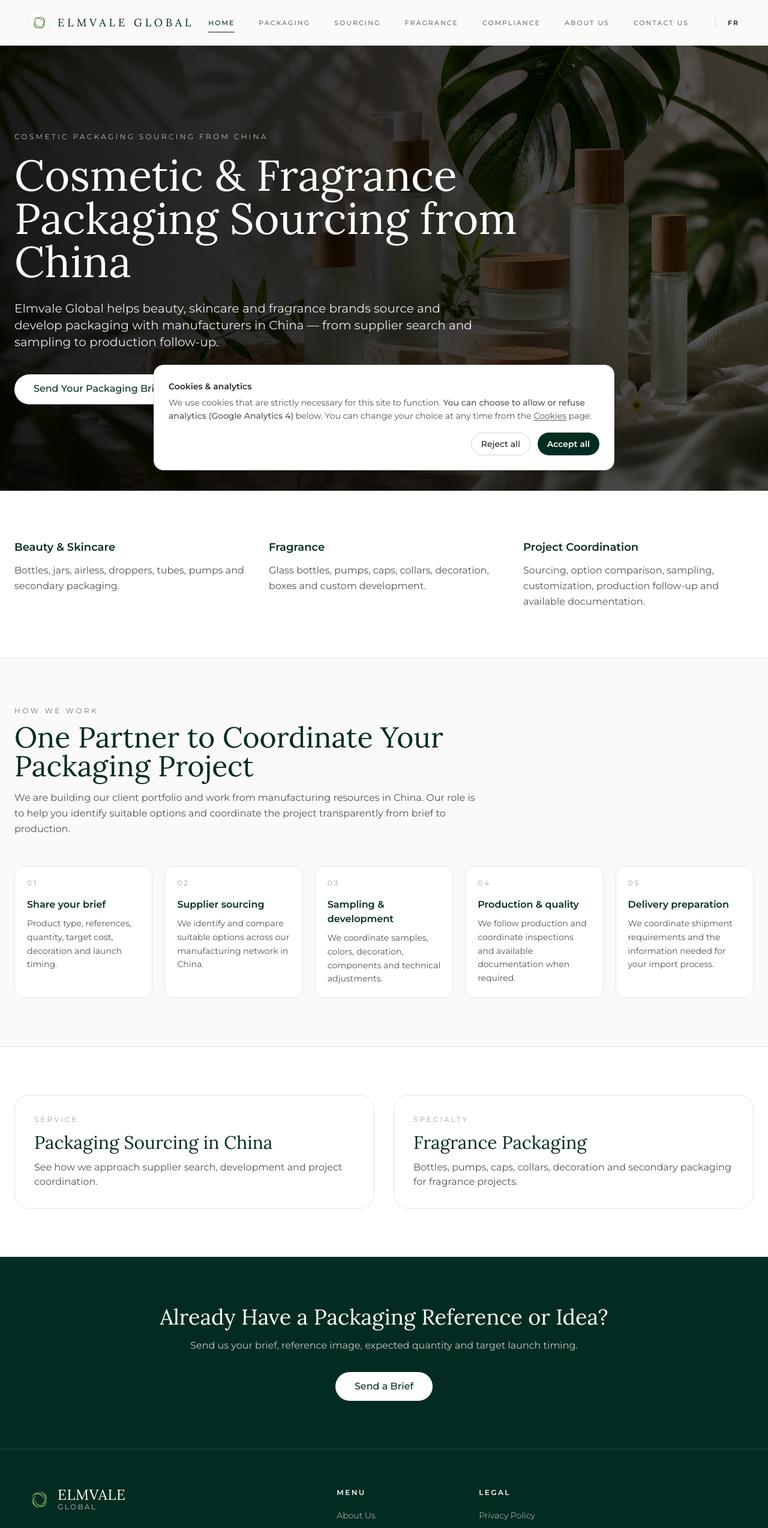
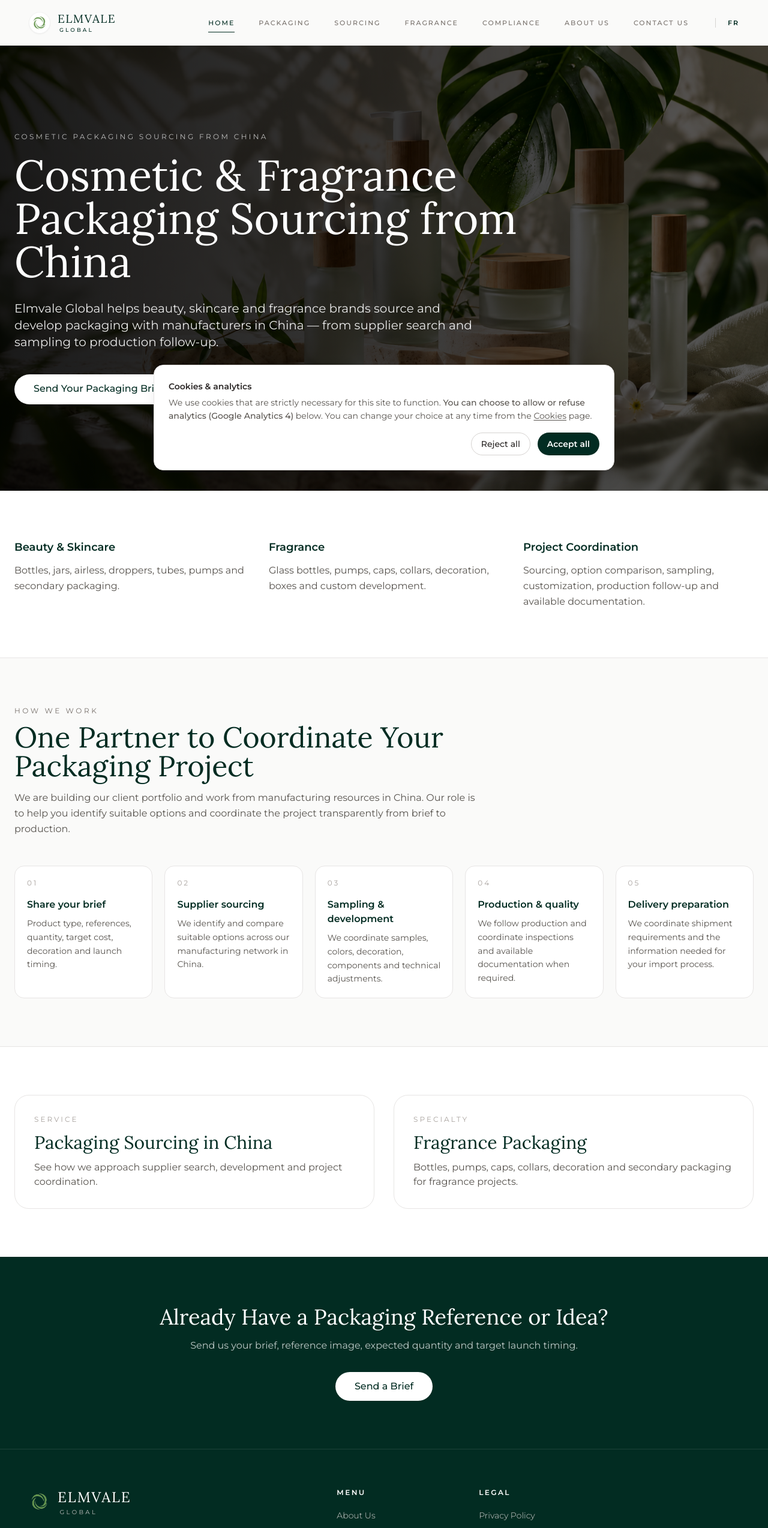
Before and after one commit to cathy6140/-Elmvale-Global-.github.io, a React (Vite) app: page / in a window 1280 px wide. Shown: the top 2547 px of the page at 60% size. Built offline with nearby package versions, Linux system fonts and the light colour scheme.

Commit message:
Refine Elmvale brand lockup
* Refine navbar brand lockup typography

* Align footer brand lockup with navbar

```diff
--- a/src/components/Footer.tsx
+++ b/src/components/Footer.tsx
@@ -28,9 +28,9 @@ const Footer: React.FC = () => {
                 className="w-9 h-9"
                 loading="eager"
               />
-              <div>
-                <div className="font-serif text-2xl tracking-wide leading-none">ELMVALE</div>
-                <div className="text-xs tracking-[0.2em] text-stone-300/90">GLOBAL</div>
+              <div className="flex flex-col leading-none">
+                <div className="font-serif text-2xl tracking-[0.08em]">ELMVALE</div>
+                <div className="mt-1 text-[10px] tracking-[0.34em] pl-[0.34em] text-stone-300/90">GLOBAL</div>
               </div>
             </div>
 
--- a/src/components/Navbar.tsx
+++ b/src/components/Navbar.tsx
@@ -88,7 +88,7 @@ const Navbar: React.FC = () => {
         <div className="flex justify-between items-center">
 
           {/* Logo */}
-          <Link to={withLang('/')} className="flex items-center gap-3 group">
+          <Link to={withLang('/')} className="flex items-center gap-3 group shrink-0">
             <div className="w-9 h-9 flex items-center justify-center rounded-full bg-white border border-black/5 shadow-sm transition-transform duration-500 group-hover:rotate-6">
               <img
                 src="/elmvale-logo-512.png"
@@ -98,9 +98,14 @@ const Navbar: React.FC = () => {
               />
             </div>
 
-            <span className="font-serif text-base md:text-lg uppercase tracking-[0.28em] font-normal text-brand-dark">
-              ELMVALE GLOBAL
-            </span>
+            <div className="flex flex-col leading-none text-brand-dark">
+              <span className="font-serif text-[17px] md:text-[19px] tracking-[0.08em]">
+                ELMVALE
+              </span>
+              <span className="mt-1 text-[8px] md:text-[9px] font-medium tracking-[0.34em] pl-[0.34em]">
+                GLOBAL
+              </span>
+            </div>
           </Link>
 
           {/* Desktop Nav */}
```
